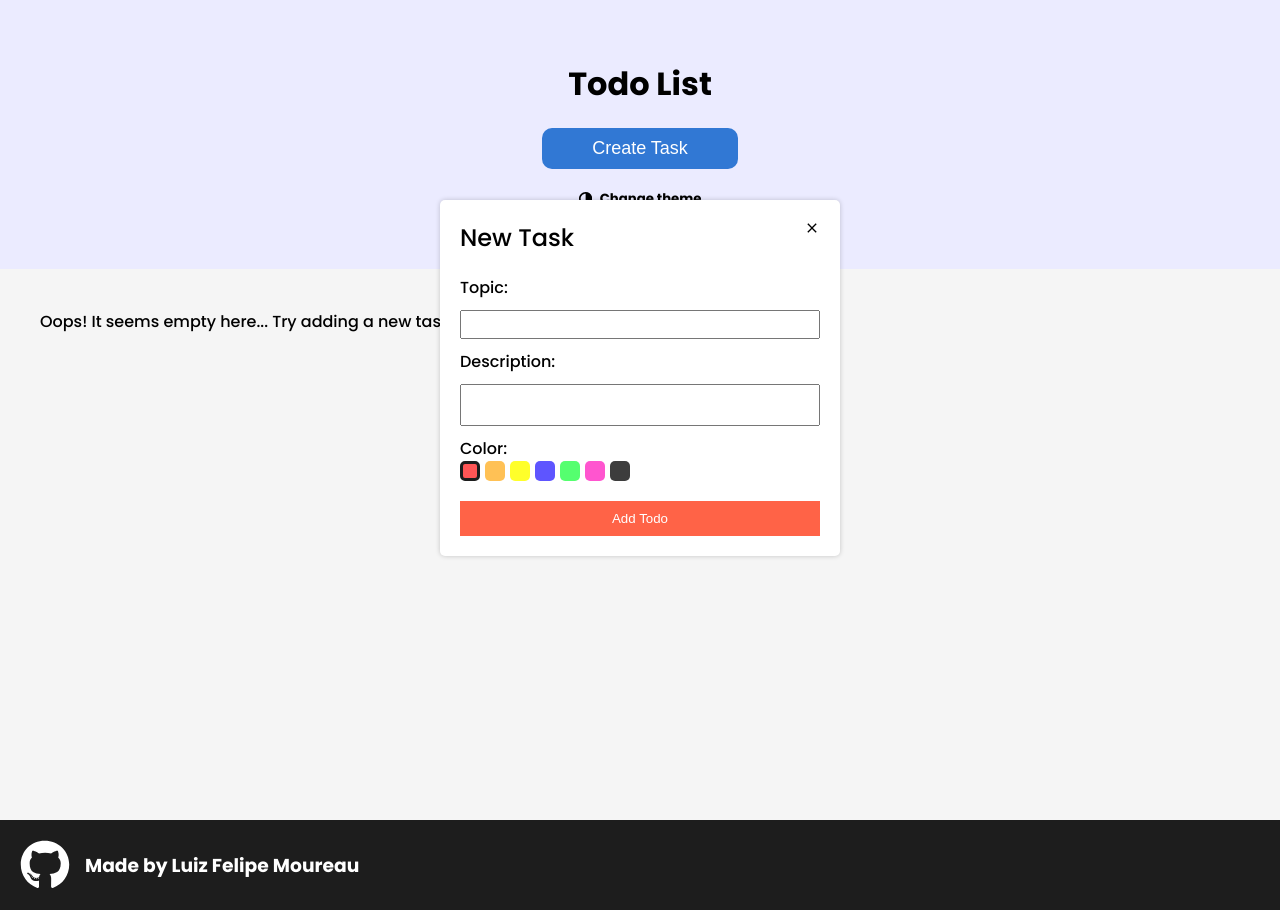
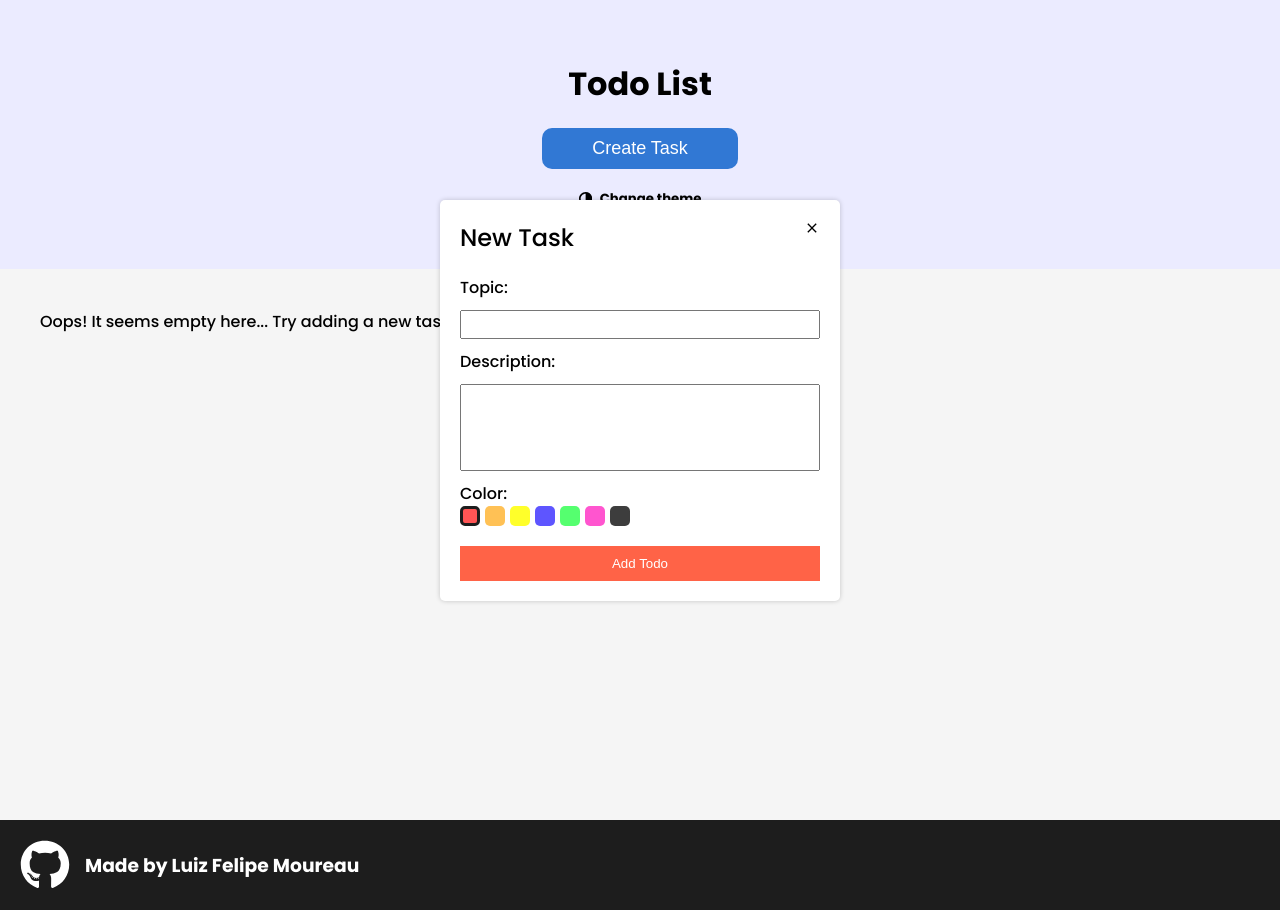
Before and after one commit to mococa/react-todo-list, a React (Create React App) app: page / in a window 1280 px wide. Both pictures are taken after a click on the button "Create Task". Built offline with nearby package versions, Linux system fonts and the light colour scheme.

Commit message:
Better UX, css on scrollbars

```diff
--- a/src/components/Card.jsx
+++ b/src/components/Card.jsx
@@ -25,7 +25,7 @@ function Card({ data, index }) {
           {data.topic}
         </span>
 
-        <span style={{ height: "100%", margin: "0 5px" }}>
+        <span style={{"flex":"1","margin":"0px 5px","whiteSpace":"pre-line","overflow":"hidden auto"}}>
           {data.description}
         </span>
 
--- a/src/components/Modal.jsx
+++ b/src/components/Modal.jsx
@@ -1,4 +1,4 @@
-import React, { useState } from "react";
+import React, { useState, useRef } from "react";
 import { MdClose } from "react-icons/md";
 import { TodoContext } from "../providers/todos";
 import useKey from '../hooks/onKey';
@@ -7,7 +7,7 @@ function Modal({close, index }) {
 
 
   const {addTodo, editTodo, todos, setTodoIndex} = React.useContext(TodoContext)
-
+  const textRef = useRef();
   const availableColors = [
     "#ff5555",
     "#ffc155",
@@ -59,6 +59,11 @@ function Modal({close, index }) {
     useKey('Escape', ()=>{
       close()
     })
+
+    useKey('Enter', ()=>{
+      if(document.activeElement === textRef.current) textRef.current.value += "  - "
+    })
+
   return (
     <div className="modal">
       <div className="top">
@@ -73,7 +78,7 @@ function Modal({close, index }) {
       <label>
         Description:
       </label>
-      <textarea defaultValue={[-1,undefined].includes(index)?"":myTodo.description} onChange={e=>setMyTodo({...myTodo, description:e.target.value})}></textarea>
+      <textarea rows="5" ref={textRef} onFocus={()=>{if([-1,undefined].includes(index) && textRef.current.value === "") textRef.current.value = "  - " } } defaultValue={[-1,undefined].includes(index)?"":myTodo.description} onChange={e=>setMyTodo({...myTodo, description:e.target.value})}></textarea>
       <label>
         Color:
         <div style={{ display: "flex", gap: "5px" }}>
--- a/src/index.jsx
+++ b/src/index.jsx
@@ -1,5 +1,6 @@
 import React from "react";
 import ReactDOM from "react-dom";
+import "./styles/default.css";
 import "./styles/index.css";
 import App from "./App";
 import "./styles/mobileStyles.css";
--- a/src/providers/todos.jsx
+++ b/src/providers/todos.jsx
@@ -6,11 +6,19 @@ export const TodoProvider = (props) => {
   const [todos, setTodos] = useState([]);
   const [todoIndex, setTodoIndex] = useState(-1);
 
+  // eslint-disable-next-line no-extend-native
+  Array.prototype.sorted = function(on){
+    return this.sort(function(a, b){
+      if(a[on] < b[on]) { return -1; }
+      if(a[on] > b[on]) { return 1; }
+      return 0;
+      })
+  }
 
   function addTodo(todo) {
     if (!todo.topic) return alert("Topic field missing");
     if (!todo.description) return alert("Description field missing");
-    setTodos([...todos, todo]);
+    setTodos([...todos, todo].sorted('topic'));
     localStorage.setItem('todos', JSON.stringify([...todos, todo]))
   }
   function removeTodo(i) {
@@ -27,14 +35,14 @@ export const TodoProvider = (props) => {
     if (!todo.description) return alert("Description field missing");
     const _todos = todos;
     _todos[i] = todo;
-    setTodos(_todos);
+    setTodos(_todos.sorted('topic'))
     localStorage.setItem('todos', JSON.stringify(_todos))
   }
 
   useEffect(()=>{
       const todoStorage = localStorage.getItem('todos')
       if(todoStorage && todoStorage !== "[]"){
-          setTodos(JSON.parse(todoStorage))
+          setTodos(JSON.parse(todoStorage).sorted('topic'))
       }else{
           setTodos([])
       }
--- /dev/null
+++ b/src/styles/default.css
@@ -0,0 +1,37 @@
+/* width */
+
+::-webkit-scrollbar {
+    width: 8px;
+}
+
+
+/* Track */
+
+ ::-webkit-scrollbar-track {
+    background-color: #f1f1f1;
+}
+
+
+/* Handle */
+
+ ::-webkit-scrollbar-thumb {
+    background-color: #888;
+}
+
+
+/* Handle on hover */
+
+ ::-webkit-scrollbar-thumb:hover {
+    background-color: #6e6e6e;
+}
+
+* {
+    margin: 0;
+    padding: 0;
+    box-sizing: border-box;
+}
+
+.clickable:hover {
+    filter: brightness(80%);
+    cursor: pointer;
+}
--- a/src/styles/index.css
+++ b/src/styles/index.css
@@ -6,20 +6,6 @@ body {
     -webkit-font-smoothing: antialiased;
     -moz-osx-font-smoothing: grayscale;
     background-color: whitesmoke;
-}
-
-
-/* DEFAULT */
-
-* {
-    margin: 0;
-    padding: 0;
-    box-sizing: border-box;
-}
-
-.clickable:hover {
-    filter: brightness(80%);
-    cursor: pointer;
 }
 
 
```
